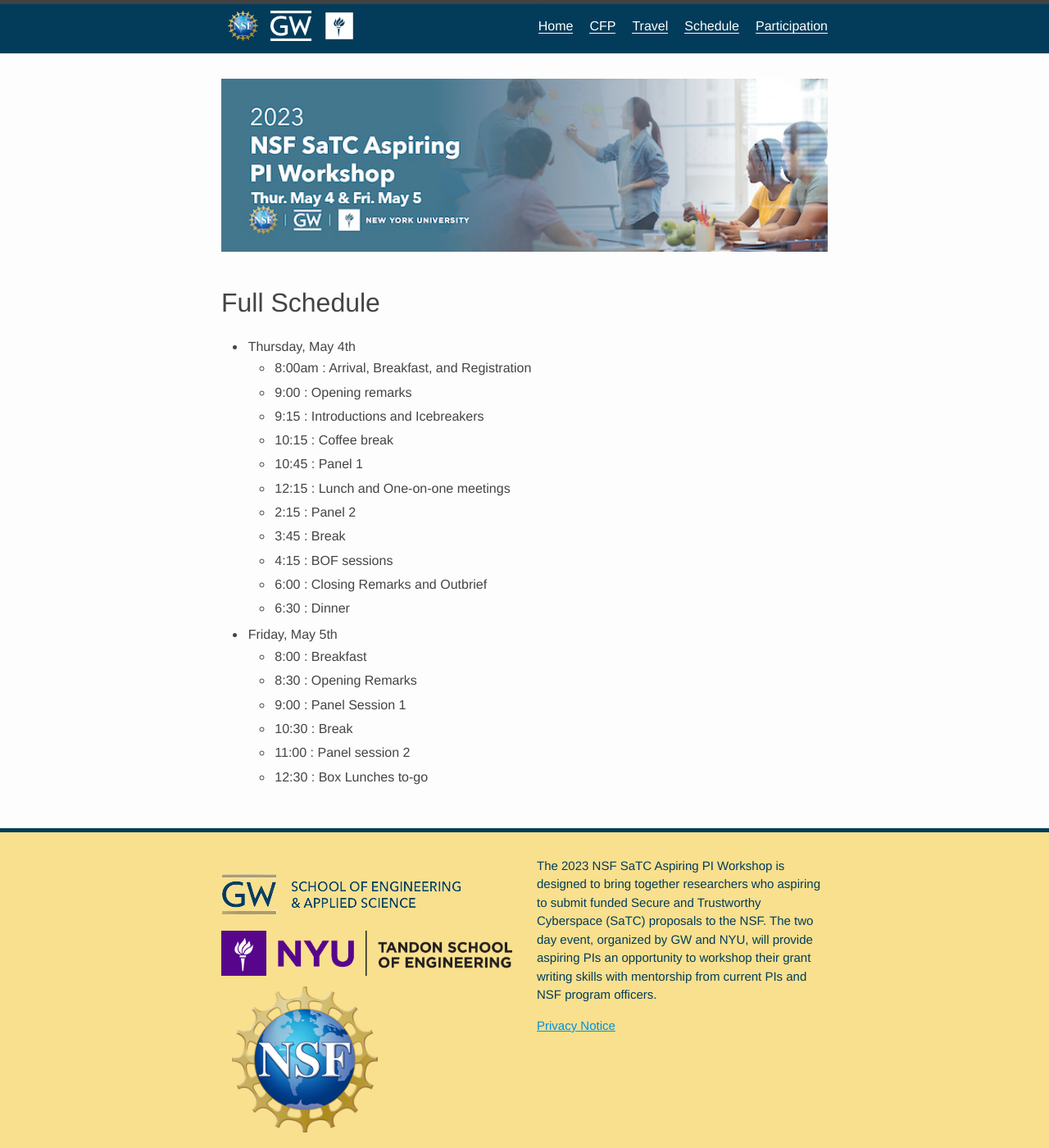
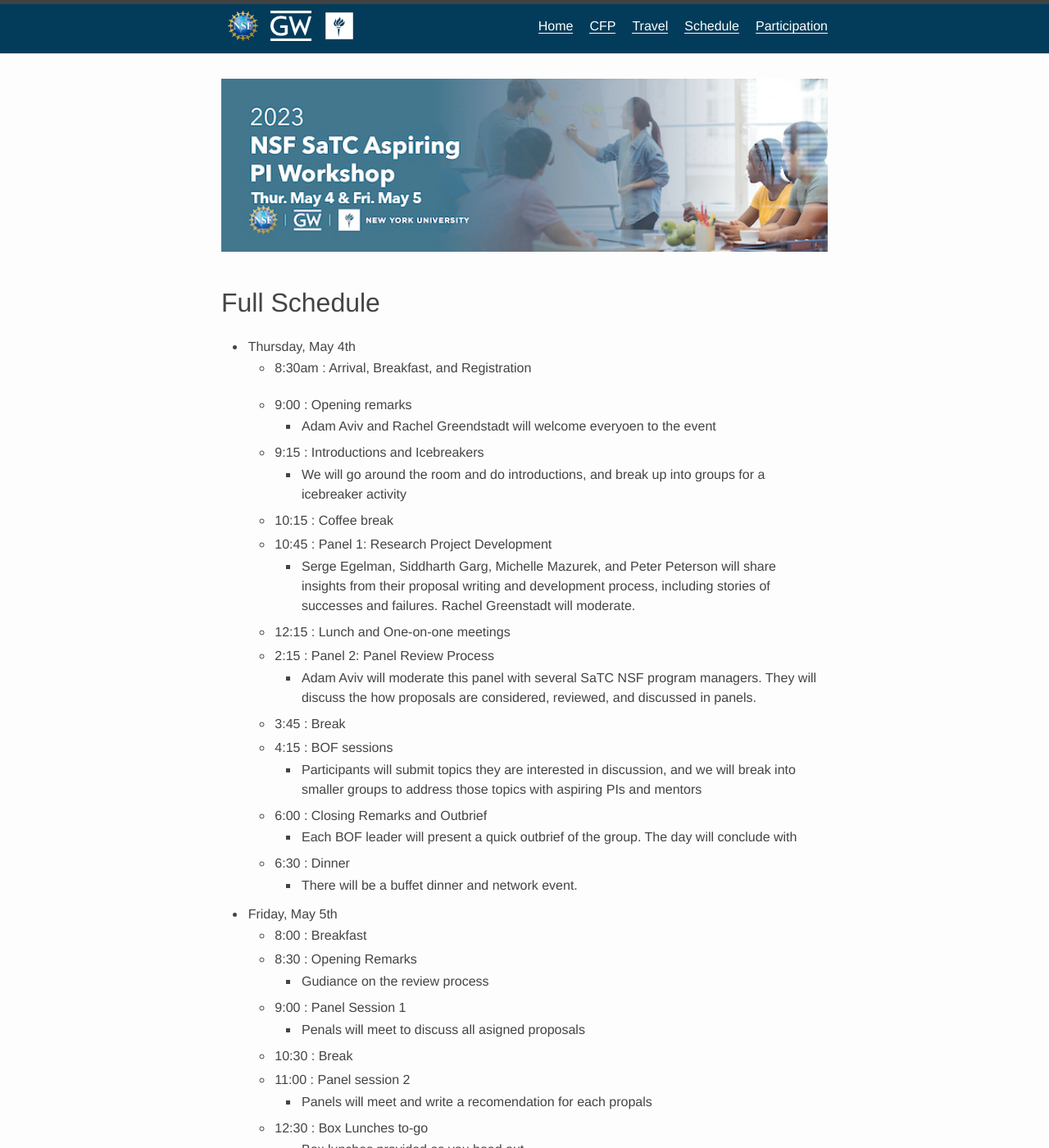
Before and after one commit to satc-aspiring-pi-workshop-2023/satc-aspiring-pi-workshop-2023.github.io, a Jekyll site: the page built from schedule.md, in a window 1280 px wide and 1400 px high. Shown: the whole window at 82% size. Built offline with Jekyll 4.4.1, drawn with Linux system fonts in a browser that asks for light colours; some web fonts are replaced; some of the changed text lies outside the part shown.

Commit message:
updating scheudle

```diff
--- a/schedule.md
+++ b/schedule.md
@@ -6,22 +6,42 @@ title: Schedule
 # Full Schedule
 
 * Thursday, May 4th
-  * 8:00am : Arrival, Breakfast, and Registration
+  * 8:30am : Arrival, Breakfast, and Registration
+
   * 9:00 : Opening remarks
+     * Adam Aviv and Rachel Greendstadt will welcome everyoen to the event
+
   * 9:15 : Introductions and Icebreakers
+     * We will go around the room and do introductions, and break up into groups for a icebreaker activity
+
   * 10:15 : Coffee break
-  * 10:45 : Panel 1
+  * 10:45 : Panel 1: Research Project Development
+    * Serge Egelman, Siddharth Garg, Michelle Mazurek, and Peter Peterson will share insights from their proposal writing and development process, including stories of successes and failures. Rachel Greenstadt will moderate.
+
   * 12:15 : Lunch and One-on-one meetings
-  * 2:15 : Panel 2
+  * 2:15 : Panel 2: Panel Review Process
+    * Adam Aviv will moderate this panel with several SaTC NSF program managers. They will discuss the how proposals are considered, reviewed, and discussed in panels.
   * 3:45 : Break
   * 4:15 : BOF sessions
+    * Participants will submit topics they are interested in discussion, and we will break into smaller groups to address those topics with aspiring PIs and mentors
+
   * 6:00 : Closing Remarks and Outbrief
+    * Each BOF leader will present a quick outbrief of the group. The day will conclude with
+
   * 6:30 : Dinner
+    * There will be a buffet dinner and network event.
 
 * Friday, May 5th
   * 8:00 : Breakfast
   * 8:30 : Opening Remarks
+    * Gudiance on the review process
+
   * 9:00 : Panel Session 1
+    * Penals will meet to discuss all asigned proposals
+
   * 10:30 : Break
   * 11:00 : Panel session 2
+    * Panels will meet and write a recomendation for each propals
+
   * 12:30 : Box Lunches to-go
+    * Box lunches provided as you head out
```
